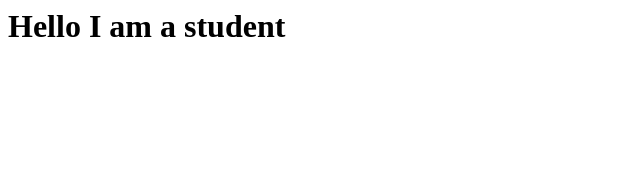
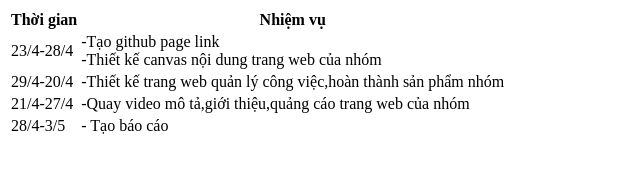
Before and after one commit to Vulengoclinh/Vulengoclinh.github.io, a plain HTML site: page index.html in a window 1280 px wide. Shown: the whole page, without its empty margins (0-640 px from the left). Drawn offline with Linux system fonts and the light colour scheme.

Commit message:
Update index.html

```diff
--- a/index.html
+++ b/index.html
@@ -1,3 +1,26 @@
-<h1>
-  Hello I am a student
-</h1>
+<table>
+  <thead>
+    <tr>
+      <th>Thời gian</th>
+      <th>Nhiệm vụ</th>
+    </tr>
+  </thead>
+  <tbody>
+    <tr>
+      <td>23/4-28/4</td>
+      <td>-Tạo github page link<br>-Thiết kế canvas nội dung trang web của nhóm</td>
+    </tr>
+    <tr>
+      <td>29/4-20/4</td>
+      <td>-Thiết kế trang web quản lý công việc,hoàn thành sản phẩm nhóm</td>
+    </tr>
+    <tr>
+      <td>21/4-27/4</td>
+      <td>-Quay video mô tả,giới thiệu,quảng cáo trang web của nhóm</td>
+    </tr>
+    <tr>
+      <td>28/4-3/5</td>
+      <td>- Tạo báo cáo</td>
+    </tr>
+  </tbody>
+  </table>
```
